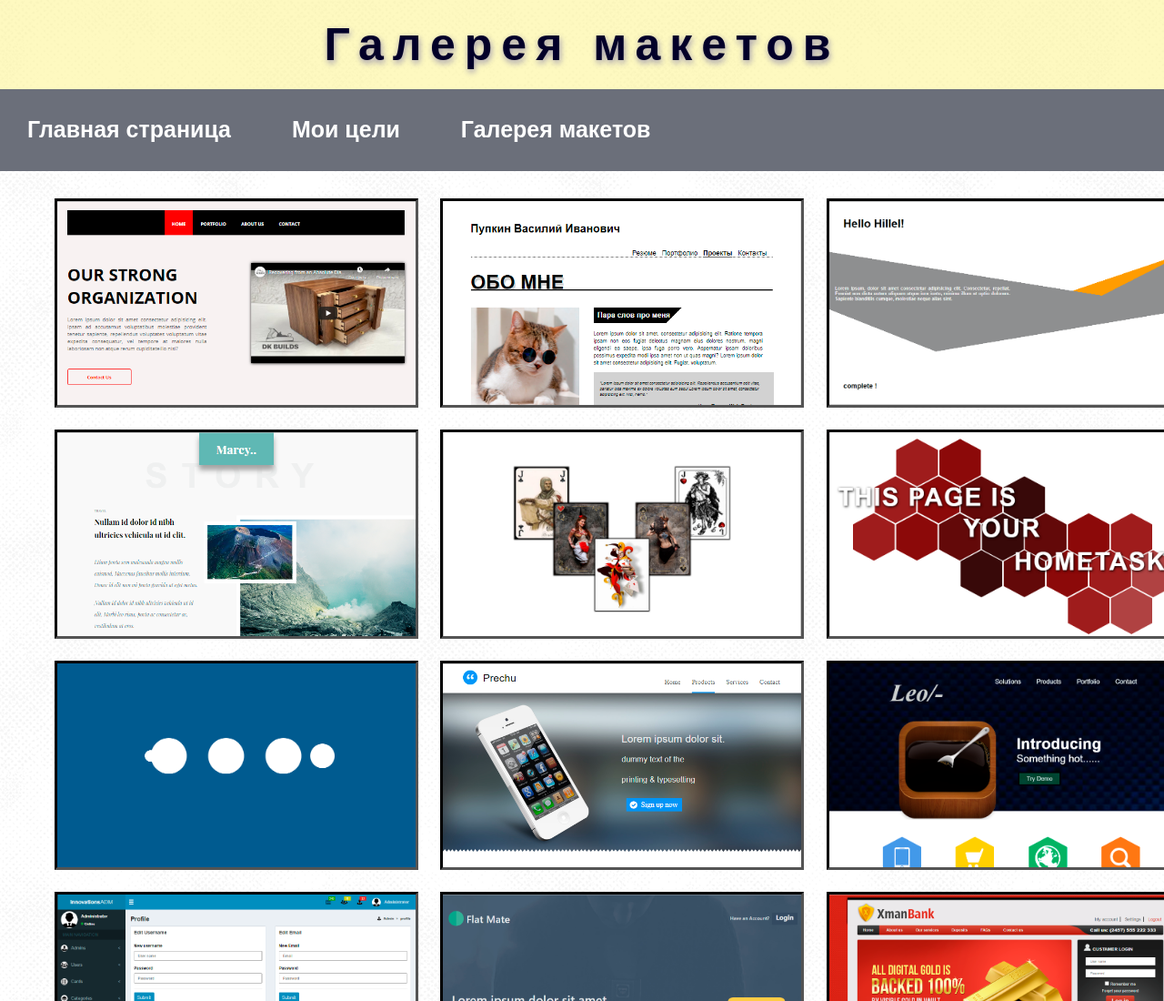
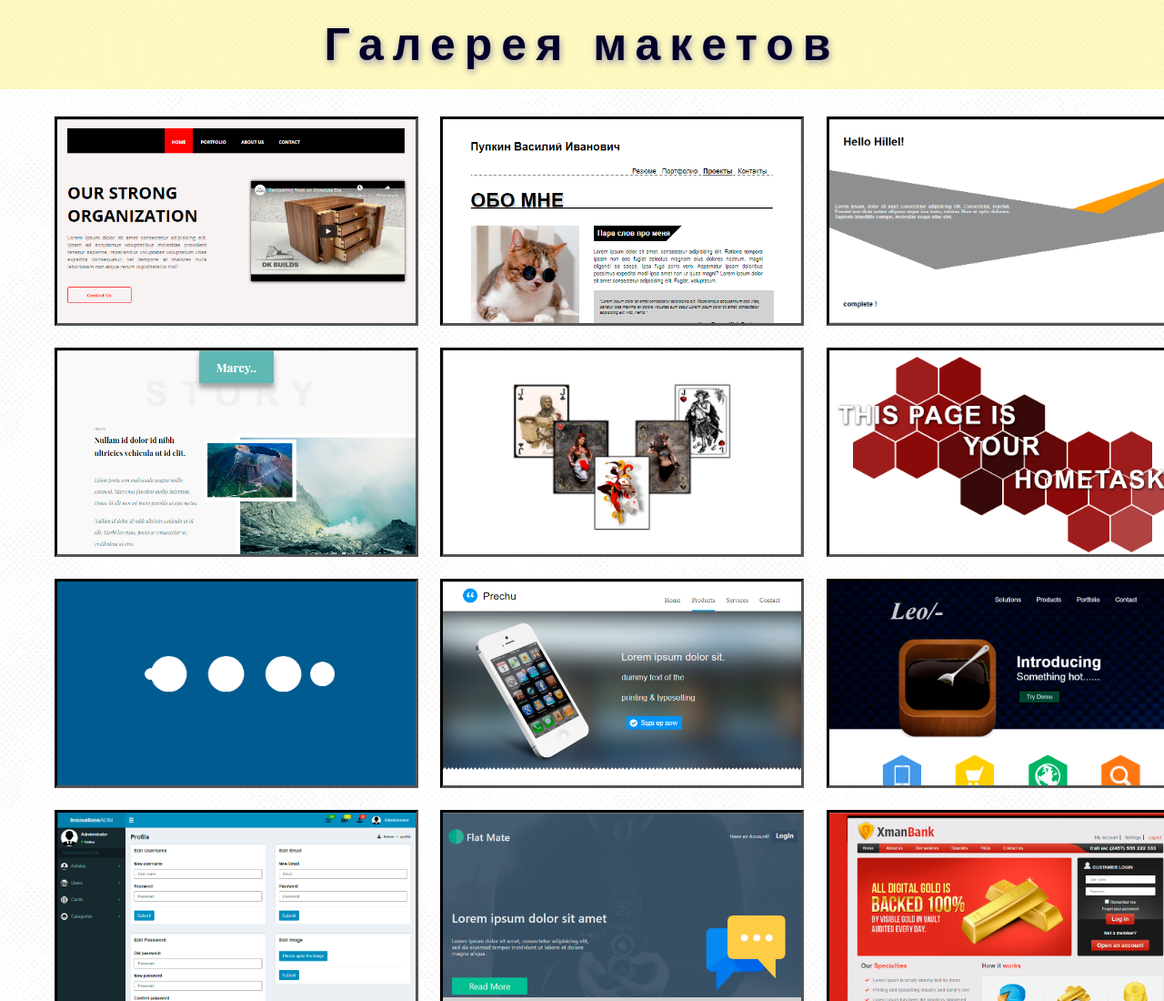
Before and after one commit to EugenGalushkov/EugenGalushkov, a plain HTML site: page layouts.html in a window 1280 px wide. Shown: the top 1100 px of the page at 91% size. Drawn offline with Linux system fonts and the light colour scheme.

Commit message:
Update layouts.html

```diff
--- a/layouts.html
+++ b/layouts.html
@@ -12,12 +12,12 @@
 <h1 class="nazvanie">Галерея макетов</h1>
     </header>
 
-    <nav><div class="ssilki">
+<!--     <nav><div class="ssilki">
         <a href="index.html">Главная страница</a>
         <a href="moi_celi.html">Мои цели</a>
         <a href="layouts.html">Галерея макетов</a>
 </div>
-</nav>
+</nav> -->
 <div class="content_layout">
     <div class="layout_icon">
         <div class="photo">
```
